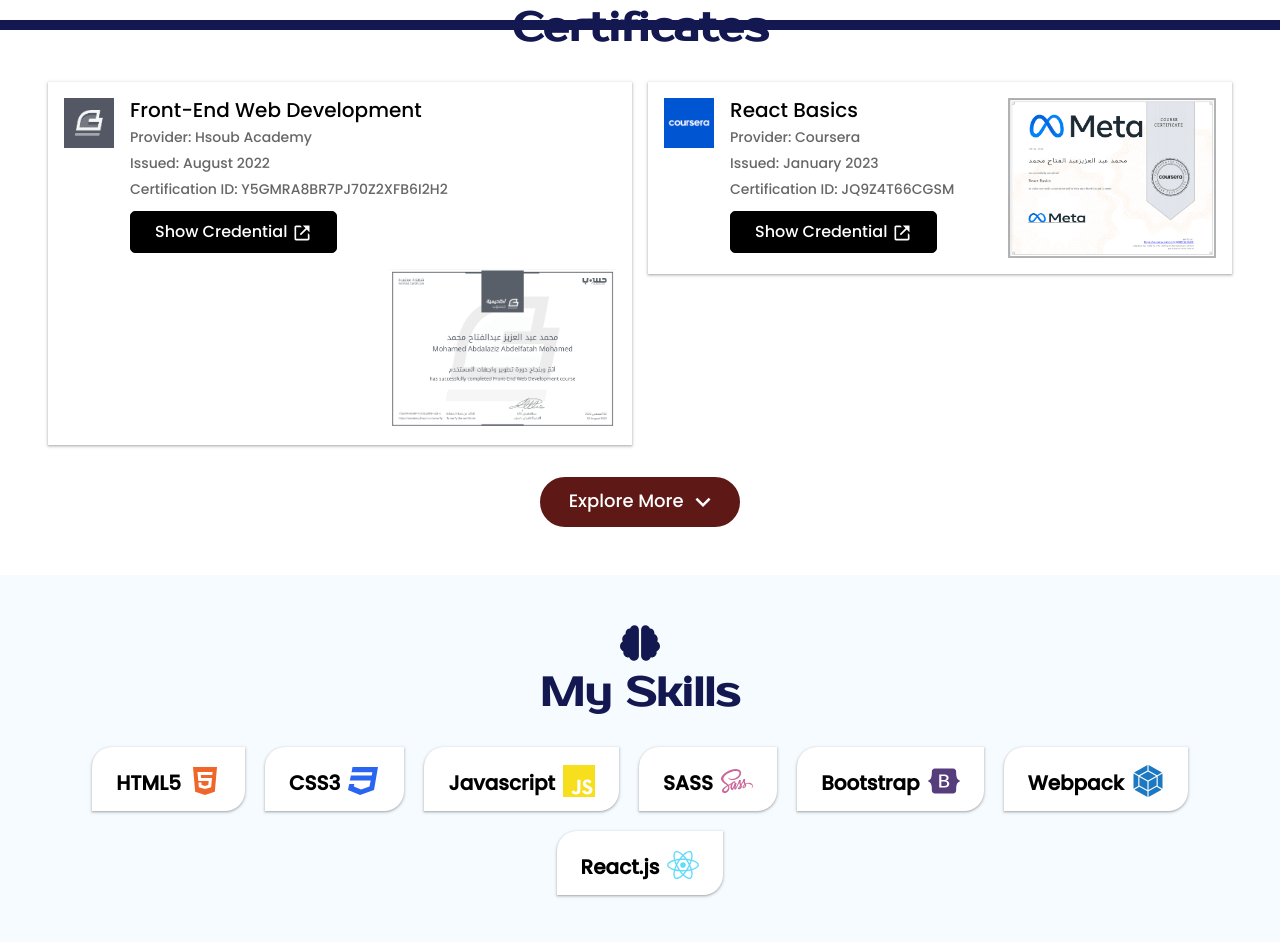
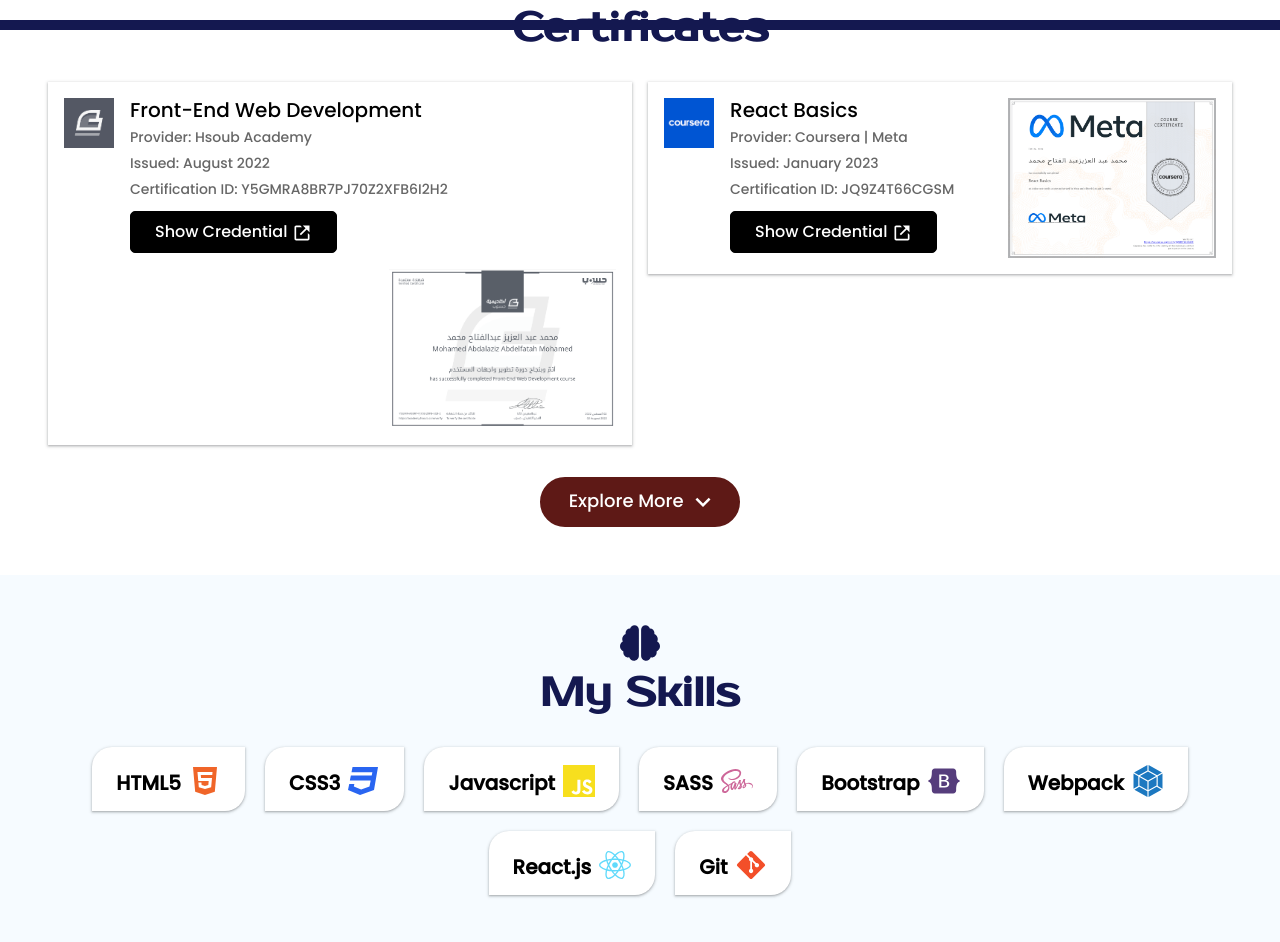
Before and after one commit to moabdalaziz1/ZIZU, a React (Create React App) app: page / in a window 1280 px wide. Shown: the part 770-1712 px from the top of the page. Built offline with nearby package versions, Linux system fonts and the light colour scheme.

Commit message:
Adding version control certificate & git skill

```diff
--- a/src/_variables.scss
+++ b/src/_variables.scss
@@ -23,6 +23,7 @@
 $bootstrap: #563d7c;
 $webpack: #1c78c0;
 $react: #61dafb;
+$git: #f34f29;
 
 $main-box-shadow: rgba(60, 64, 67, 0.3) 0px 1px 2px 0px, rgba(60, 64, 67, 0.15) 0px 1px 3px 1px;
 $second-box-shadow:rgba(0, 0, 0, 0.16) 0px 1px 4px;
--- a/src/components/Skill/Skill.scss
+++ b/src/components/Skill/Skill.scss
@@ -21,6 +21,7 @@
 .bootstrap {color: $bootstrap}
 .webpack {color: $webpack}
 .react {color: $react}
+.git {color: $git}
 
 /* ========================= Media Query ========================= */
 @media (max-width: 575px) {
--- a/src/data/certificatesData.js
+++ b/src/data/certificatesData.js
@@ -1,8 +1,10 @@
 import coursera from '../assets/images/certificates/coursera-logo.png'
 import hsoub from '../assets/images/certificates/hsoub-logo.png'
+
 import hsoubCertificate from '../assets/images/certificates/hsoub.png'
 import reactBasics from '../assets/images/certificates/react-basics.png'
 import advancedReact from '../assets/images/certificates/advaned-react.png'
+import versionControl from '../assets/images/certificates/version-control.png'
 
 const certificateData = [
   {
@@ -18,9 +20,9 @@
   {
     id: 2,
     logo: coursera,
-    url: 'https://www.coursera.org/account/accomplishments/verify/JQ9Z4T66CGSM',
+    url: 'https://www.coursera.org/account/accomplishments/certificate/JQ9Z4T66CGSM',
     title: 'react basics',
-    provider: 'coursera',
+    provider: 'coursera | meta',
     issued: 'January 2023',
     certificationID: 'JQ9Z4T66CGSM',
     certificateImg: reactBasics,
@@ -28,13 +30,23 @@
   {
     id: 3,
     logo: coursera,
-    url: 'https://www.coursera.org/account/accomplishments/verify/CT6U2TGP6RUV',
+    url: 'https://www.coursera.org/account/accomplishments/certificate/CT6U2TGP6RUV',
     title: 'advanced react',
-    provider: 'coursera',
+    provider: 'coursera | meta',
     issued: 'January 2023',
     certificationID: 'CT6U2TGP6RUV',
     certificateImg: advancedReact,
   },
+  {
+    id: 4,
+    logo: coursera,
+    url: 'https://www.coursera.org/account/accomplishments/certificate/8QTNHSP2ZDSS',
+    title: 'version control',
+    provider: 'coursera | meta',
+    issued: 'February 2023',
+    certificationID: '8QTNHSP2ZDSS',
+    certificateImg: versionControl,
+  },
 ];
 
 export default certificateData;
--- a/src/data/skillsData.js
+++ b/src/data/skillsData.js
@@ -1,4 +1,4 @@
-import { FaHtml5, FaCss3, FaSass, FaBootstrap, FaReact } from 'react-icons/fa';
+import { FaHtml5, FaCss3, FaSass, FaBootstrap, FaReact, FaGitAlt } from 'react-icons/fa';
 import { SiJavascript , SiWebpack} from 'react-icons/si';
 
 
@@ -45,6 +45,12 @@
     colorClass: 'react',
     skillIcon: <FaReact />,
   },
+  {
+    id: 8,
+    skill: 'Git',
+    colorClass: 'git',
+    skillIcon: <FaGitAlt />,
+  },
 ];
 
 export default skills
--- a/src/sections/Certificates/Certificates.jsx
+++ b/src/sections/Certificates/Certificates.jsx
@@ -1,6 +1,6 @@
 import './Certificates.scss';
 import { SectionTitle, Certificate, LoadButton } from '../../components/index';
-import { AiFillSafetyCertificate } from 'react-icons/ai';
+import { FaCertificate } from 'react-icons/fa';
 
 import certificateData from '../../data/certificatesData';
 
@@ -8,16 +8,16 @@
 const Certificates = ({ currentItems, handleCertificates }) => {
   return (
     <section className='certificates main p-md-5 px-3 py-5 bg-white' id='certificates'>
-      <SectionTitle title='certificates' icon={<AiFillSafetyCertificate />} />
+      <SectionTitle title='certificates' icon={<FaCertificate />} />
       <div className='row g-3'>
         {
-          certificateData.slice(0, currentItems).map((item) => (
+          certificateData?.slice(0, currentItems)?.map((item) => (
             <Certificate key={item.id} item={item} />
           ))
         }
       </div>
       {
-        certificateData.length > currentItems &&
+        certificateData?.length > currentItems &&
         <LoadButton handleClick={handleCertificates} />
       }
     </section>
--- a/src/sections/Contact/Contact.scss
+++ b/src/sections/Contact/Contact.scss
@@ -2,7 +2,7 @@
 @import '../../variables';
 
 .contact {
-  background: url('../../assets/images/bg3.jpg') no-repeat fixed center;
+  background: url('../../assets/images/bg3.jpg') no-repeat center;
   background-size: cover;
 }
 
```
Also changed, not shown: src/assets/images/certificates/version-control.png (added), src/components/Certificate/Certificate.jsx (indentation only).
